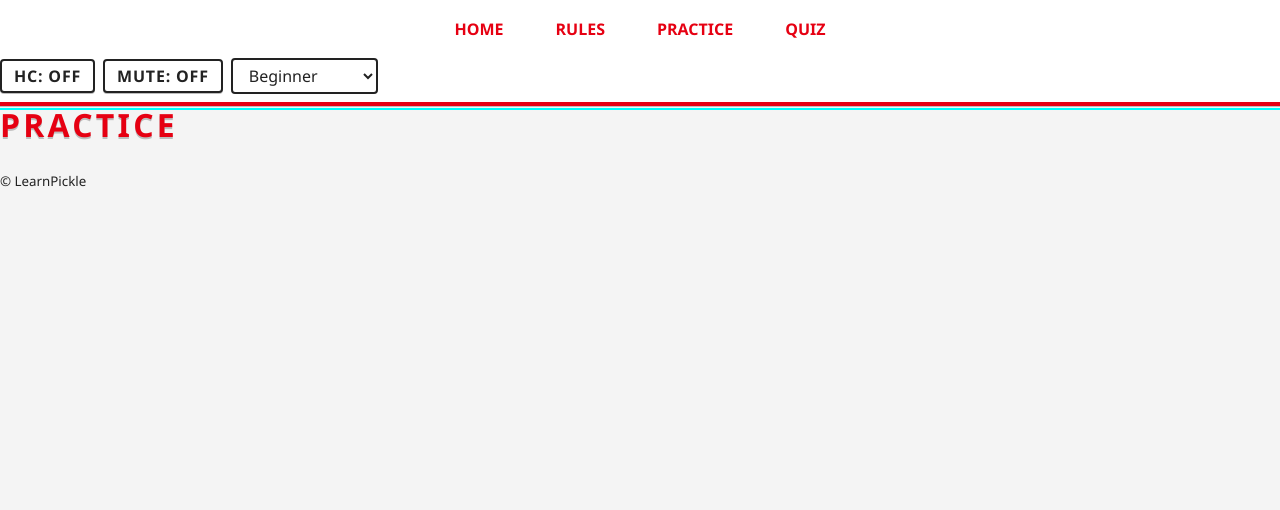
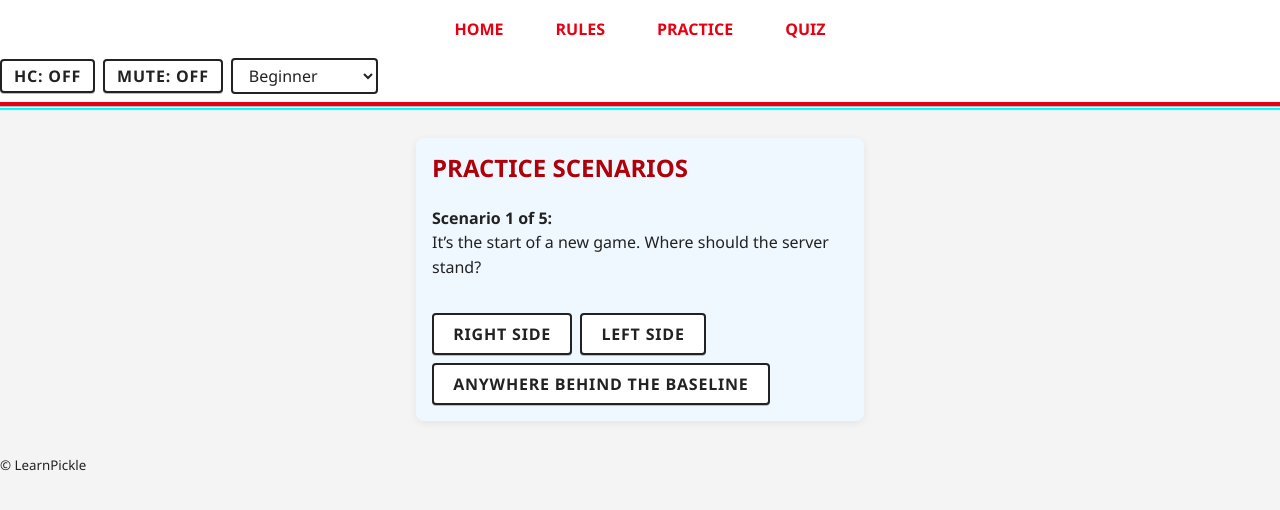
Before and after one commit to Stephen-Ch/pickleball, an Angular app: page /practice in a window 1280 px wide. Shown: the top 510 px of the page. Built offline with nearby package versions, Linux system fonts and the light colour scheme.

Commit message:
feat(practice): guided scenarios with instant feedback (tested)

```diff
--- /dev/null
+++ b/src/app/practice-scenarios.ts
@@ -0,0 +1,64 @@
+export interface PracticeScenario {
+  id: number;
+  prompt: string;
+  options: string[];
+  answer: number; // index of correct option
+  feedback: string[]; // feedback for each option
+}
+
+export const PRACTICE_SCENARIOS: PracticeScenario[] = [
+  {
+    id: 1,
+    prompt: 'It’s the start of a new game. Where should the server stand?',
+    options: ['Right side', 'Left side', 'Anywhere behind the baseline'],
+    answer: 0,
+    feedback: [
+      'Correct! The server always starts from the right side at the beginning of a game.',
+      'Not quite. The first serve always starts from the right side.',
+      'Not quite. The server must start from the right side for the first serve.'
+    ]
+  },
+  {
+    id: 2,
+    prompt: 'The serve lands in the kitchen. What’s the call?',
+    options: ['Let, replay the serve', 'Fault, point to receiver', 'Play on'],
+    answer: 1,
+    feedback: [
+      'Nope. A serve landing in the kitchen is a fault, not a let.',
+      'Correct! Serves must clear the kitchen. Point to the receiver.',
+      'No, play stops. A serve in the kitchen is a fault.'
+    ]
+  },
+  {
+    id: 3,
+    prompt: 'After the serve, the return bounces, and the serving team volleys the next shot. Is this legal?',
+    options: ['Yes', 'No'],
+    answer: 1,
+    feedback: [
+      'Not quite. Both teams must let the ball bounce once before volleys are allowed.',
+      'Correct! The two-bounce rule means both teams must let the ball bounce before volleying.'
+    ]
+  },
+  {
+    id: 4,
+    prompt: 'Who can call a kitchen fault?',
+    options: ['Only the referee', 'Any player on the court', 'Only the receiving team'],
+    answer: 1,
+    feedback: [
+      'Not quite. Any player can call a kitchen fault.',
+      'Correct! Any player may call a kitchen (non-volley zone) fault.',
+      'No, any player can call a kitchen fault.'
+    ]
+  },
+  {
+    id: 5,
+    prompt: 'The wrong player serves. What happens?',
+    options: ['Replay the point', 'Fault, serve lost', 'Let, replay the serve'],
+    answer: 1,
+    feedback: [
+      'No, serving out of turn is a fault and the serve is lost.',
+      'Correct! Wrong server is a fault and serve is lost.',
+      'No, it’s not a let. Serve is lost.'
+    ]
+  }
+];
--- a/src/app/practice.component.ts
+++ b/src/app/practice.component.ts
@@ -1,7 +1,75 @@
 import { Component } from '@angular/core';
+import { NgIf, NgFor } from '@angular/common';
+import { PRACTICE_SCENARIOS, PracticeScenario } from './practice-scenarios';
+
 @Component({
   standalone: true,
   selector: 'app-practice',
-  template: `<h1>Practice</h1>`
+  imports: [NgIf, NgFor],
+  template: `
+    <section class="practice">
+      <h2>Practice Scenarios</h2>
+      <div *ngIf="scenario">
+        <div class="prompt">
+          <strong>Scenario {{idx+1}} of {{scenarios.length}}:</strong>
+          <p>{{scenario.prompt}}</p>
+        </div>
+        <div *ngIf="!answered">
+          <button *ngFor="let opt of scenario.options; let i = index"
+            type="button"
+            (click)="answer(i)"
+            [attr.aria-label]="'Answer: ' + opt">
+            {{opt}}
+          </button>
+        </div>
+        <div *ngIf="answered">
+          <div class="feedback" [class.correct]="isCorrect" [class.incorrect]="!isCorrect" aria-live="polite">
+            <p>{{scenario.feedback[selected!]}}</p>
+          </div>
+          <button type="button" (click)="next()">Next</button>
+        </div>
+      </div>
+      <div *ngIf="idx === scenarios.length && answered">
+        <h3>Great job!</h3>
+        <p>You’ve completed all practice scenarios.</p>
+      </div>
+    </section>
+  `,
+  styles: [`
+    .practice { max-width: 28rem; margin: 2rem auto; padding: 1rem; background: #f0f8ff; border-radius: 8px; box-shadow: 0 2px 8px #0001; }
+    .prompt { margin-bottom: 1rem; }
+    button { margin: 0.5rem 0.5rem 0 0; padding: 0.5rem 1.2rem; border-radius: 4px; border: 2px solid #222; background: #fff; color: #222; cursor: pointer; font-size: 1rem; }
+    .feedback { margin: 1rem 0; padding: 0.75rem; border-radius: 4px; }
+    .feedback.correct { background: #e6ffe6; border-left: 4px solid #0a0; }
+    .feedback.incorrect { background: #fff0f0; border-left: 4px solid #e60012; }
+  `]
 })
-export class PracticeComponent {}
+export class PracticeComponent {
+  scenarios = PRACTICE_SCENARIOS;
+  idx = 0;
+  answered = false;
+  selected: number|null = null;
+  isCorrect = false;
+
+  get scenario(): PracticeScenario|undefined {
+    return this.scenarios[this.idx];
+  }
+
+  answer(i: number) {
+    if (this.answered) return;
+    this.selected = i;
+    this.answered = true;
+    this.isCorrect = (i === this.scenario!.answer);
+  }
+
+  next() {
+    if (this.idx < this.scenarios.length - 1) {
+      this.idx++;
+      this.answered = false;
+      this.selected = null;
+      this.isCorrect = false;
+    } else if (this.idx === this.scenarios.length - 1) {
+      this.idx++;
+    }
+  }
+}
```
Also changed, not shown: 1 other file (tests, documents, lock files or other folders).
